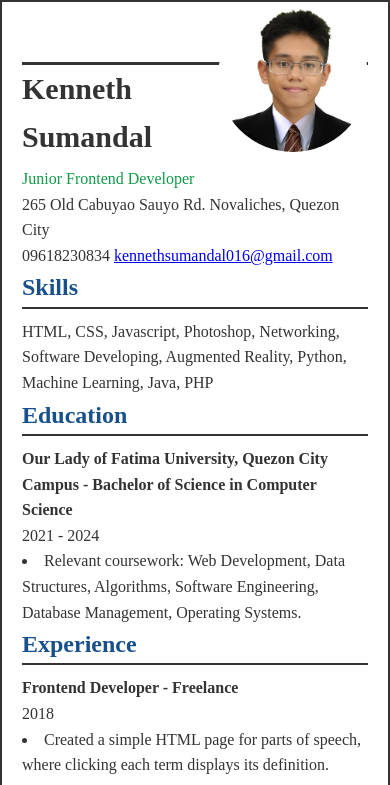
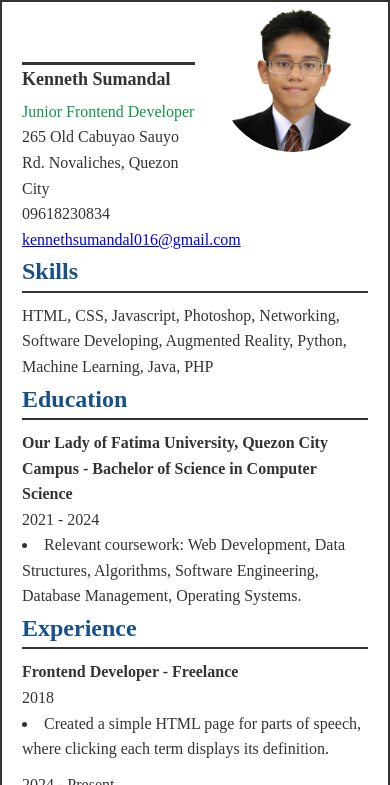
Before and after one commit to KennethSumandal/kennethsumandal.github.io, a plain HTML site: page index.html in a window 390 px wide. Shown: the top 785 px of the page. Drawn offline with Linux system fonts and the light colour scheme.

Commit message:
Update style.css

```diff
--- a/style.css
+++ b/style.css
@@ -28,7 +28,7 @@
     .top-line {
         border-top: 3px solid #333;
         margin-top: 40px;
-        width: 100%;
+        width: 50%;
     }
     h2, h3{
         color: #17508a;
@@ -49,7 +49,7 @@
     }
     @media (max-width: 768px) {
         header h1 {
-            font-size: 30px; /* Smaller font for mobile */
+            font-size: 18px; /* Smaller font for mobile */
         }
     }
 
```
